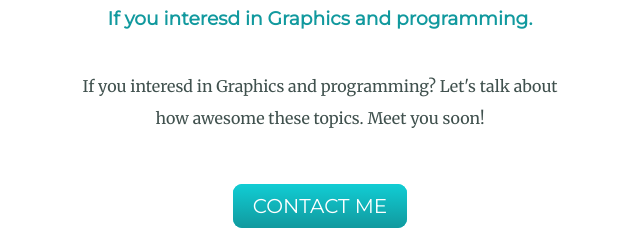
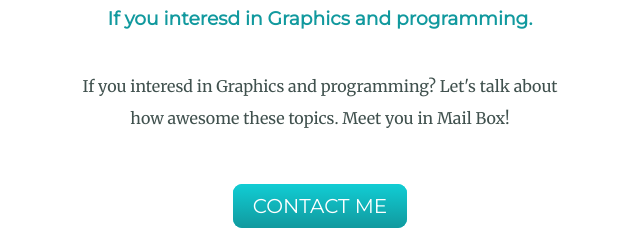
Before and after one commit to shubhamsingaa/personal_website, a plain HTML site: page index.html in a window 1280 px wide. Shown: the part 2287-2527 px from the top of the page, 320-960 px from the left. Drawn offline with Linux system fonts and the light colour scheme.

Commit message:
Update index.html

```diff
--- a/index.html
+++ b/index.html
@@ -49,7 +49,7 @@
         <div class="contact-me">
             <h2>Get In Touch</h2>
             <h3>If you interesd in Graphics and programming.</h3>
-            <p class="interest">If you interesd in Graphics and programming? Let's talk about how awesome these topics. Meet you soon!
+            <p class="interest">If you interesd in Graphics and programming? Let's talk about how awesome these topics. Meet you in Mail Box!
             </p>
             <a class="btn" href="mailto:shubhambhairajput@gmail.com">CONTACT ME</a>
         </div>
```
